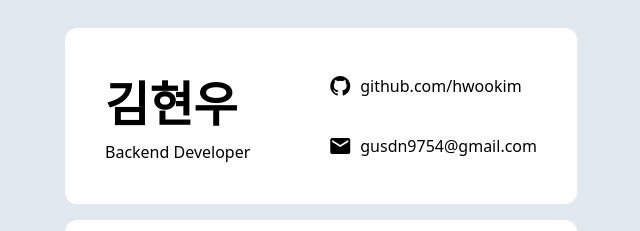
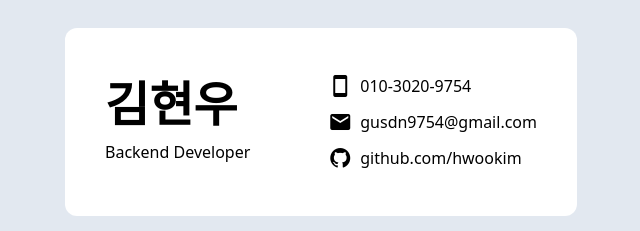
Before and after one commit to hwookim/portfolio, a Vue app: page / in a window 1280 px wide. Shown: the top 231 px of the page, without its empty margins (319-959 px from the left). Built offline with nearby package versions, Linux system fonts and the light colour scheme.

Commit message:
feat: 전화번호 추가

```diff
--- a/src/App.vue
+++ b/src/App.vue
@@ -8,15 +8,9 @@
             <div>Backend Developer</div>
           </div>
           <div class="flex flex-col justify-between">
-            <div>
-              <a
-                href="https://github.com/hwookim"
-                target="_blank"
-                class="flex items-center"
-              >
-                <i class="mdi mdi-github text-2xl mr-2" />
-                github.com/hwookim
-              </a>
+            <div class="flex items-center">
+              <i class="mdi mdi-cellphone text-2xl mr-2" />
+              010-3020-9754
             </div>
             <div>
               <a
@@ -28,10 +22,20 @@
                 gusdn9754@gmail.com
               </a>
             </div>
+            <div>
+              <a
+                href="https://github.com/hwookim"
+                target="_blank"
+                class="flex items-center"
+              >
+                <i class="mdi mdi-github text-2xl mr-2" />
+                github.com/hwookim
+              </a>
+            </div>
           </div>
         </content-box>
 
-        <content-box class="py-3 px-5 justify-center">
+        <content-box class="py-3 justify-center">
           <div class="mb-3 text-center text-2xl font-bold">
             🐢 꾸준히 한걸음씩 나아가는 중입니다 🐢
           </div>
--- a/src/component/ContentBox.vue
+++ b/src/component/ContentBox.vue
@@ -1,5 +1,5 @@
 <template>
-  <div class="flex w-full flex-col my-2 bg-white rounded-xl">
+  <div class="flex w-full flex-col my-2 p-5 bg-white rounded-xl">
     <slot></slot>
   </div>
 </template>
```
